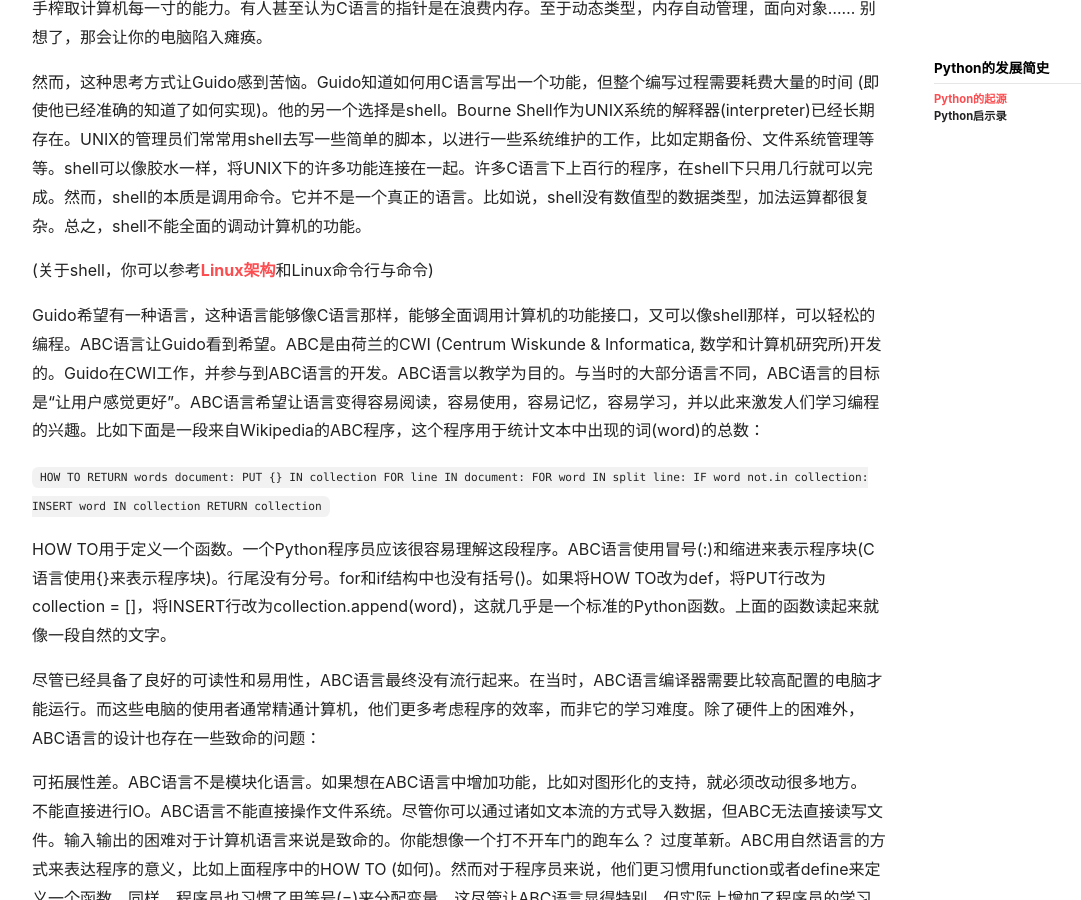
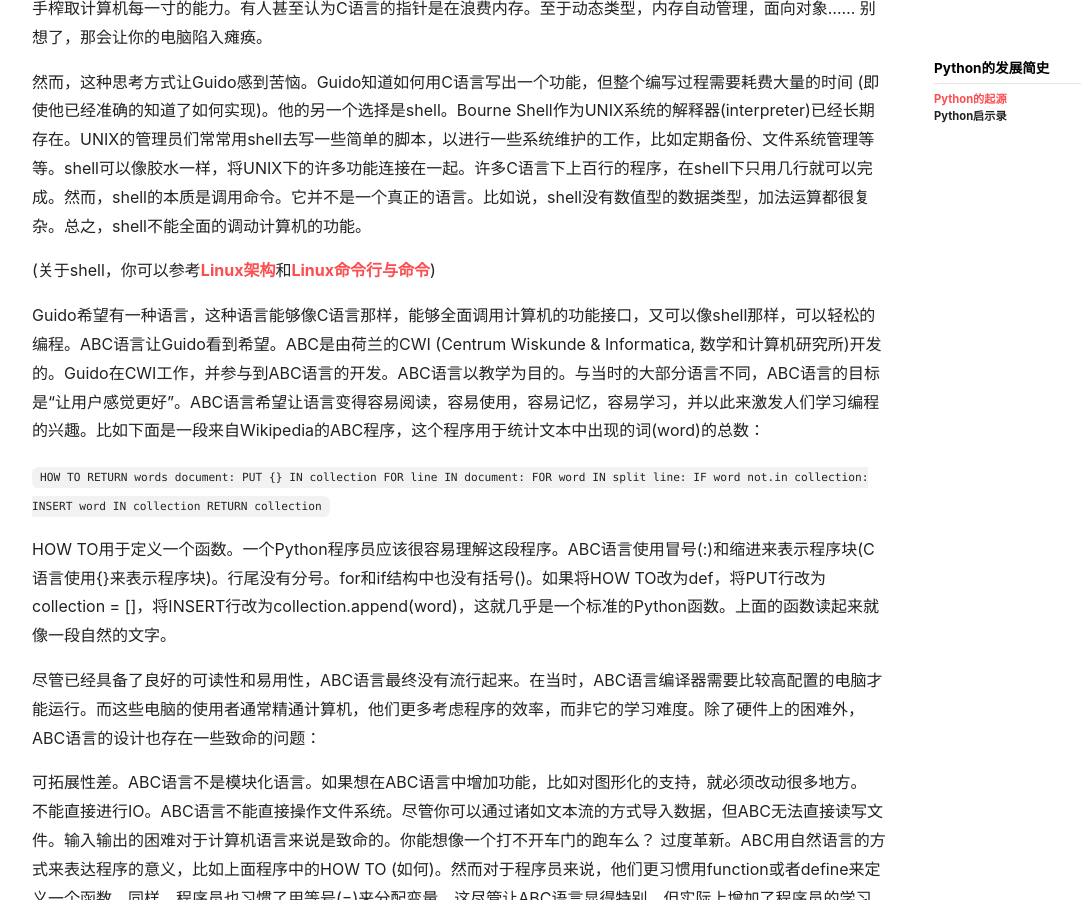
Before and after one commit to HJK17/hjk17.github.io, a Jekyll site: the page built from _posts/2021-10-21-Python发展历史.md, in a window 1280 px wide and 900 px high, scrolled down 1078 px. Shown: the whole window, without its empty margins (71-1152 px from the left). Built offline with Jekyll 4.4.1, drawn with Linux system fonts in a browser that asks for light colours; nearby versions of some CDN libraries; part of the change alters nothing that is shown.

Commit message:
Python历史

```diff
--- a/_posts/2021-10-21-Python发展历史.md
+++ b/_posts/2021-10-21-Python发展历史.md
@@ -32,7 +32,7 @@ Guido von Rossum
 
 然而，这种思考方式让Guido感到苦恼。Guido知道如何用C语言写出一个功能，但整个编写过程需要耗费大量的时间 (即使他已经准确的知道了如何实现)。他的另一个选择是shell。Bourne Shell作为UNIX系统的解释器(interpreter)已经长期存在。UNIX的管理员们常常用shell去写一些简单的脚本，以进行一些系统维护的工作，比如定期备份、文件系统管理等等。shell可以像胶水一样，将UNIX下的许多功能连接在一起。许多C语言下上百行的程序，在shell下只用几行就可以完成。然而，shell的本质是调用命令。它并不是一个真正的语言。比如说，shell没有数值型的数据类型，加法运算都很复杂。总之，shell不能全面的调动计算机的功能。
 
-(关于shell，你可以参考<a href="https://www.cnblogs.com/vamei/archive/2012/09/19/2692452.html" target="_blank">Linux架构</a>和Linux命令行与命令)
+(关于shell，你可以参考<a href="https://www.cnblogs.com/vamei/archive/2012/09/19/2692452.html" target="_blank">Linux架构</a>和<a href="https://www.cnblogs.com/vamei/archive/2012/09/10/2676740.html" target="_blank">Linux命令行与命令</a>)
 
 
 
```
